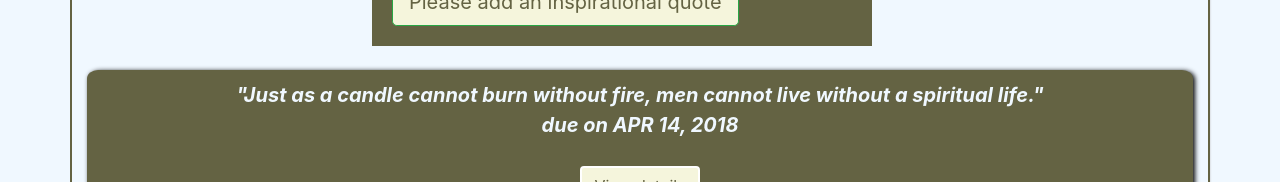
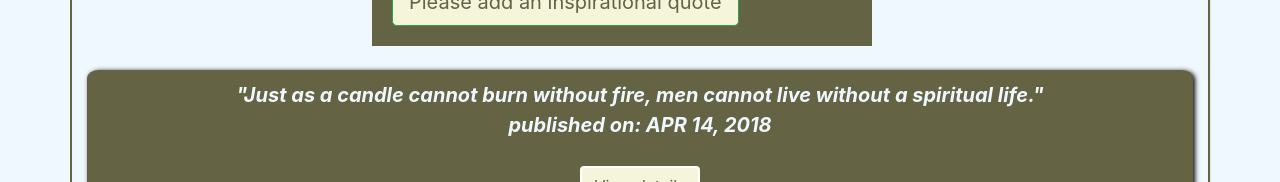
Before and after one commit to UMULISA12/Quotes-app, an Angular app: page / in a window 1280 px wide. Shown: the part 770-952 px from the top of the page. Built offline with nearby package versions, Linux system fonts and the light colour scheme.

Commit message:
adding date

```diff
--- a/src/app/quote/quote.component.html
+++ b/src/app/quote/quote.component.html
@@ -42,7 +42,7 @@
         <div *ngFor='let quote of quotes;let i = index'>
 
         <div class="view-button">
-            <p class="quote">{{quote.quote}}<br>due on {{quote.completeDate|date|uppercase}}</p>
+            <p class="quote">{{quote.quote}}<br>published on: {{quote.completeDate|date|uppercase}}</p>
             <button  (click)='toogleDetails(i)' class="btn btn-primary">View details</button>
         </div>
 
```
